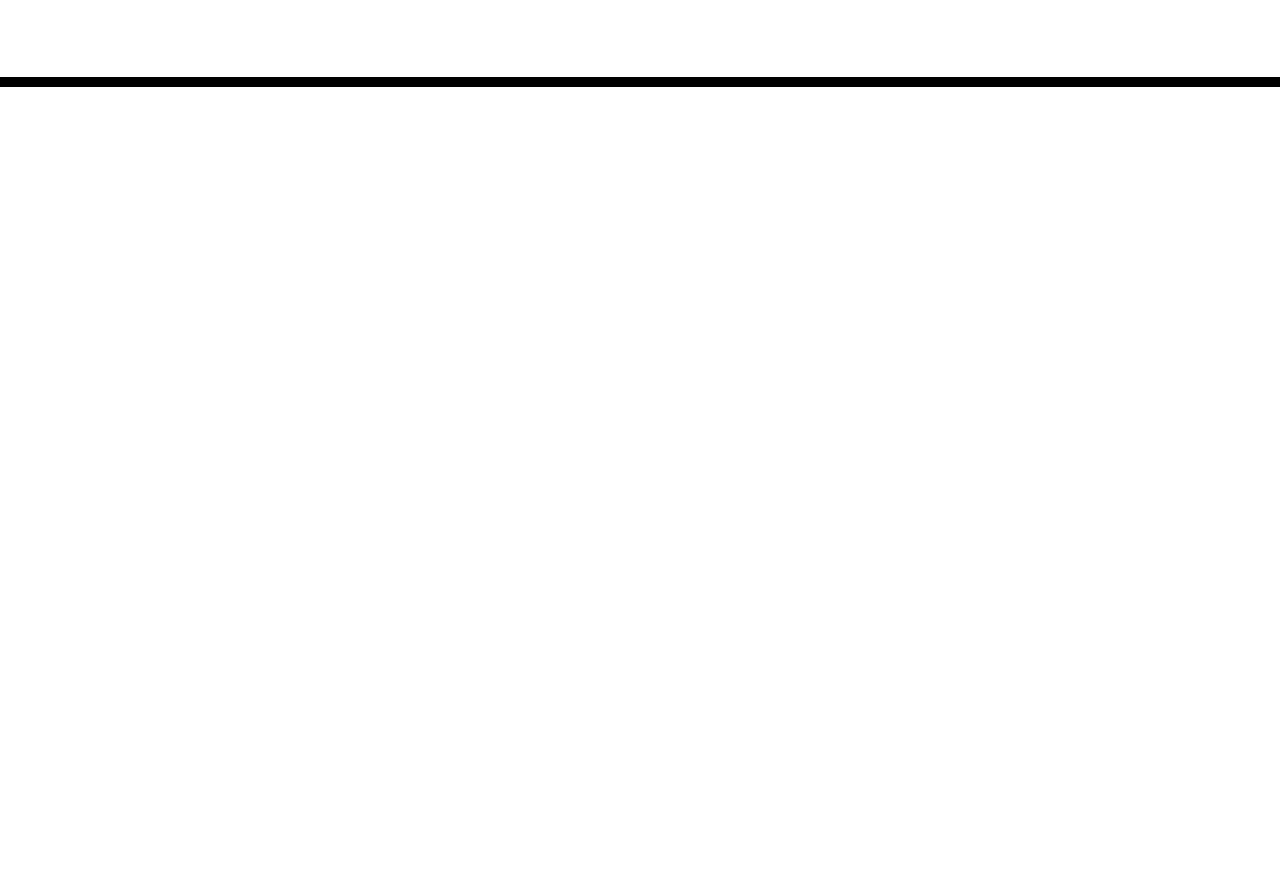
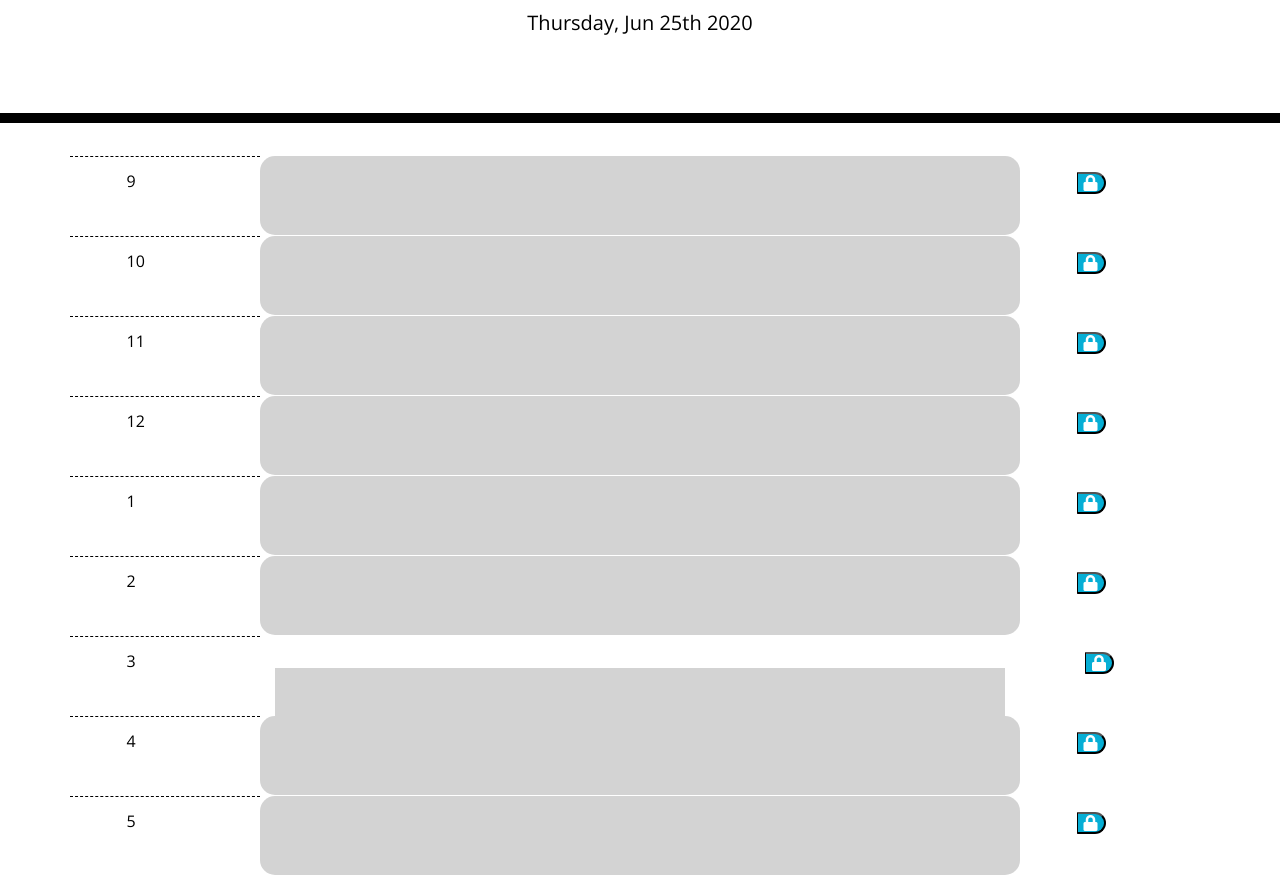
Before and after one commit to RoyceWilliams510/work-day-scheduler, a plain HTML site: page Develop/index.html in a window 1280 px wide. Shown: the part 181-1056 px from the top of the page. Before the commit the page ends 800 px from the top, so only its background shows below. Drawn offline with nearby package versions, Linux system fonts and the light colour scheme.

Commit message:
Set up the html file and added color table function

```diff
--- a/Develop/index.html
+++ b/Develop/index.html
@@ -29,10 +29,121 @@
       <p id="currentDay" class="lead"></p>
     </header>
     <div class="container">
-      <!-- Timeblocks go here -->
+
+      <div class = "row" >
+        <div class = "col-2 hour">
+          9
+        </div>
+        <div class = "col-8 time-block">
+          <div class = "textarea" id = "textarea9" data-value = "9"></div>
+        </div>
+        <div class = "col-2">
+          <button class = "saveBtn"><i class="fas fa-lock"></i></button>
+        </div>
+      </div>
+
+      <div class = "row">
+        <div class = "col-2 hour">
+          10
+        </div>
+        <div class = "col-8 time-block">
+          <div class = "textarea" id = "textarea10" data-value = "10"></div>
+        </div>
+        <div class = "col-2">
+          <button class = "saveBtn"><i class="fas fa-lock"></i></button>
+        </div>
+      </div>
+
+      <div class = "row">
+        <div class = "col-2 hour">
+          11
+        </div>
+        <div class = "col-8 time-block">
+          <div class = "textarea" id = "textarea11" data-value = "11"></div>
+        </div>
+        <div class = "col-2">
+          <button class = "saveBtn"><i class="fas fa-lock"></i></button>
+        </div>
+      </div>
+
+      <div class = "row">
+        <div class = "col-2 hour">
+          12
+        </div>
+        <div class = "col-8 time-block">
+          <div class = "textarea" id = "textarea12" data-value = "12"></div>
+        </div>
+        <div class = "col-2">
+          <button class = "saveBtn"><i class="fas fa-lock"></i></button>
+        </div>
+      </div>
+
+      <div class = "row">
+        <div class = "col-2 hour">
+          1
+        </div>
+        <div class = "col-8 time-block">
+          <div class = "textarea" id = "textarea13" data-value = "13"></div>
+        </div>
+        <div class = "col-2">
+          <button class = "saveBtn"><i class="fas fa-lock"></i></button>
+        </div>
+      </div>
+
+      <div class = "row">
+        <div class = "col-2 hour">
+          2
+        </div>
+        <div class = "col-8 time-block">
+          <div class = "textarea" id = "textarea14" data-value = "14"></div>
+        </div>
+        <div class = "col-2">
+          <button class = "saveBtn"><i class="fas fa-lock"></i></button>
+        </div>
+      </div>
+
+      <div class = "row">
+        <div class = "col-2 hour">
+          3
+        </div>
+        <div class = "col-8 time-block">
+          <form>
+            <div class = "textarea" id = "textarea15" data-value = "15"></div>
+        </div>
+        <div class = "col-2">
+            <button class = "saveBtn"><i class="fas fa-lock"></i></button>
+        </div>
+            </form>
+      </div>
+
+      <div class = "row">
+        <div class = "col-2 hour">
+          4
+        </div>
+        <div class = "col-8 time-block">
+          <div class = "textarea" id = "textarea16" data-value = "16"></div>
+        </div>
+        <div class = "col-2">
+          <button class = "saveBtn"><i class="fas fa-lock"></i></button>
+        </div>
+      </div>
+
+      <div class = "row">
+        <div class = "col-2 hour">
+          5
+        </div>
+        <div class = "col-8 time-block">
+          <div class = "textarea" id = "textarea17" data-value = "17"></div>
+        </div>
+        <div class = "col-2">
+          <button class = "saveBtn"><i class="fas fa-lock"></i></button>
+        </div>
+      </div>
+
     </div>
-
     <script src="https://code.jquery.com/jquery-3.4.1.min.js"></script>
     <script src="https://cdnjs.cloudflare.com/ajax/libs/moment.js/2.24.0/moment.min.js"></script>
+    <script src="script.js"></script>
+
   </body>
 </html>
--- a/Develop/script.js
+++ b/Develop/script.js
@@ -0,0 +1,33 @@
+$(document).ready(function () {
+    //The first basic method of Moment.js is the moment() method. Use this to get today's info!
+    console.log(moment());
+
+    console.log(moment().format("h:mm:ss"));
+    $("#currentDay").text(moment().format("dddd, MMM Do YYYY"));
+    colorTable();
+});
+function colorTable(){
+    console.log(moment().format("h a"));
+    var current = parseInt(moment().format("h"));
+    var m = moment().format("a")
+    console.log(m);
+    console.log(current);
+    if(m === "pm"){
+      current+= 12;
+    }
+    for(var i = 9; i<18; i++){
+        var targeter = "#textarea" +i;
+        console.log(targeter);
+        var timeSlot = $(targeter).data("value");
+        console.log(timeSlot);
+        if(current>parseInt(timeSlot)){
+            $(targeter).parent().addClass("past");
+        }
+        if(current===parseInt(timeSlot)){
+            $(targeter).parent().addClass("present");
+        }
+        if(current<parseInt(timeSlot)){
+            $(targeter).parent().addClass("future");
+        }
+    }
+}
```
Also changed, not shown: momentjs-example/app.js (line endings or trailing spaces).
